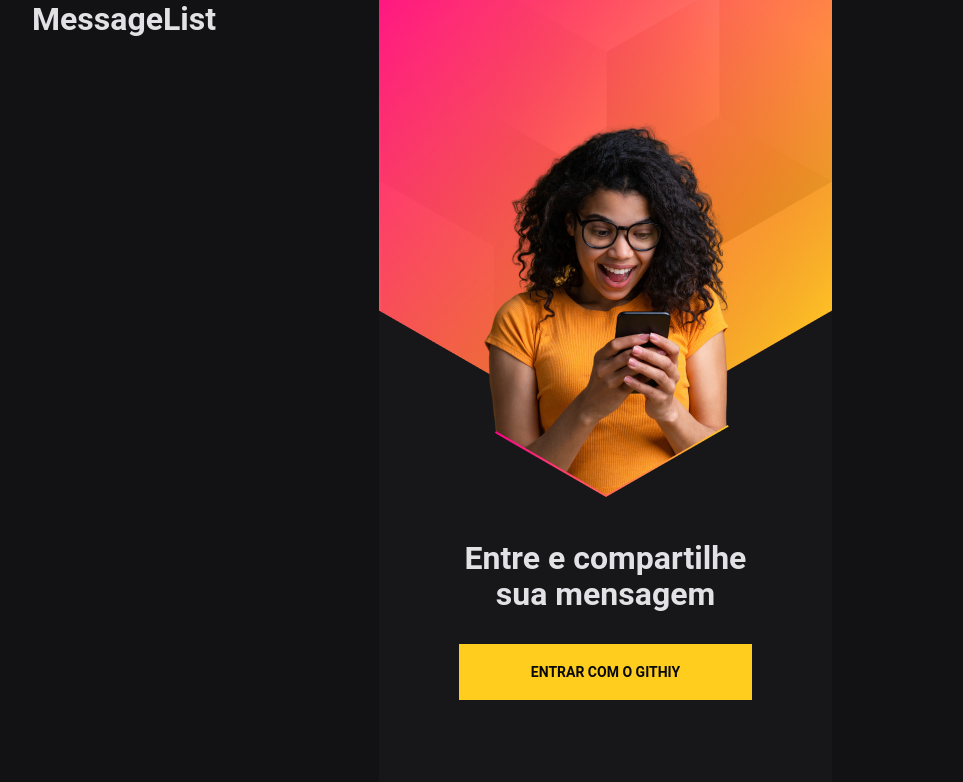
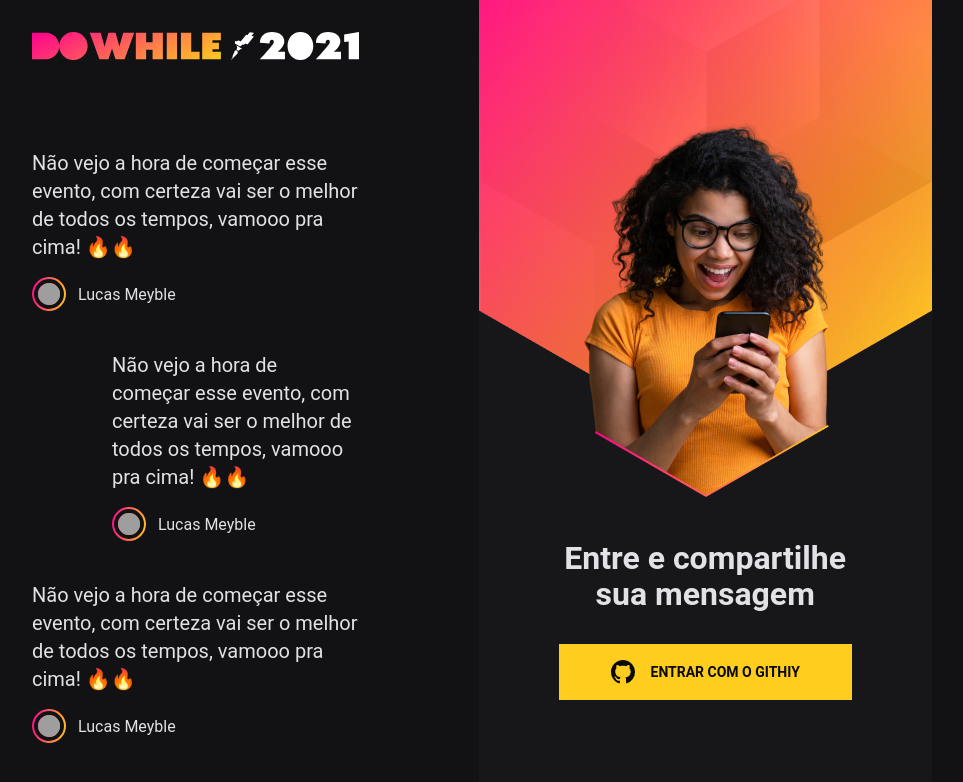
Before and after one commit to LucasMeyble/nlw-7-Heat, a React app in the folder web/: page / in a window 1280 px wide. Shown: the top 782 px of the page, without its empty margins (208-1171 px from the left). Built offline with nearby package versions, Linux system fonts and the light colour scheme; grey boxes are pictures that could not be loaded; the HTML template or start-up script is replaced by a standard one.

Commit message:
terminando message list

```diff
--- a/web/src/components/LoginBox/index.tsx
+++ b/web/src/components/LoginBox/index.tsx
@@ -1,3 +1,5 @@
+import { VscGithubInverted } from 'react-icons/vsc';
+
 import styles from './styles.module.scss'
 
 export function LoginBox(){
@@ -5,6 +7,7 @@ export function LoginBox(){
     <div className={styles.loginBoxWrapper}>
       <strong>Entre e compartilhe sua mensagem</strong>
       <a href="#" className={styles.singInWithGithub}>
+        <VscGithubInverted size="24" />
         entrar com o githiy
       </a>
     </div>
--- a/web/src/components/LoginBox/styles.module.scss
+++ b/web/src/components/LoginBox/styles.module.scss
@@ -31,6 +31,10 @@
     align-items: center;
     justify-content: center;
 
+    svg {
+      margin-right: 16px;
+    }
+
     &:hover {
       filter: brightness(0.9);
     }
--- a/web/src/components/MessageList/index.tsx
+++ b/web/src/components/MessageList/index.tsx
@@ -1,5 +1,42 @@
+import styles from './styles.module.scss';
+import logoImg from '../../assets/logo.svg';
+
 export function MessageList(){
   return (
-    <h1>MessageList</h1>
+    <div className={styles.messageListWrapper}>
+      <img src={logoImg} alt="DoWhile 2021" />
+
+      <ul className={styles.messageList}>
+        <li className={styles.message}>
+          <p className={styles.messageContent}>Não vejo a hora de começar esse evento, com certeza vai ser o melhor de todos os tempos, vamooo pra cima! 🔥🔥</p>
+          <div className={styles.messageUser}>
+            <div className={styles.userImage}>
+              <img src="https://github.com/LucasMeyble.png" alt="Lucas meyble" />
+            </div>
+            <span>Lucas Meyble</span>
+          </div>
+        </li>
+
+        <li className={styles.message}>
+          <p className={styles.messageContent}>Não vejo a hora de começar esse evento, com certeza vai ser o melhor de todos os tempos, vamooo pra cima! 🔥🔥</p>
+          <div className={styles.messageUser}>
+            <div className={styles.userImage}>
+              <img src="https://github.com/LucasMeyble.png" alt="Lucas meyble" />
+            </div>
+            <span>Lucas Meyble</span>
+          </div>
+        </li>
+
+        <li className={styles.message}>
+          <p className={styles.messageContent}>Não vejo a hora de começar esse evento, com certeza vai ser o melhor de todos os tempos, vamooo pra cima! 🔥🔥</p>
+          <div className={styles.messageUser}>
+            <div className={styles.userImage}>
+              <img src="https://github.com/LucasMeyble.png" alt="Lucas meyble" />
+            </div>
+            <span>Lucas Meyble</span>
+          </div>
+        </li>
+      </ul>
+    </div>
   )
 }
--- /dev/null
+++ b/web/src/components/MessageList/styles.module.scss
@@ -0,0 +1,59 @@
+.messageListWrapper{
+  display: flex;
+  flex-direction: column;
+
+  justify-content: space-between;
+  align-items: flex-start;
+
+  > img {
+    height: 28px;
+    margin: 32px 0;
+  }
+
+  .messageList {
+    list-style: none;
+    display: flex;
+    flex-direction: column;
+    justify-content: center;
+    gap: 40px;
+    flex: 1;
+  }
+
+  .message {
+    max-width: 440px;
+
+    &:nth-child(2){
+      margin-left: 80px;
+    }
+
+    .messageContent {
+      font-size: 20px;
+      line-height: 28px;
+    }
+
+    .messageUser {
+      margin-top: 16px;
+      display: flex;
+      align-items: center;
+
+      .userImage {
+        padding: 2px;
+        background: linear-gradient(100deg, #ff008e 0%, #ffcd1e 100%);
+        border-radius: 50%;
+        line-height: 0;
+
+        img{
+          width: 30px;
+          height: 30px;
+          border-radius: 50%;
+          border: 4px solid #121214;
+        }
+      }
+
+      span{
+        font-size: 16px;
+        margin-left: 12px;
+      }
+    }
+  }
+}
```
